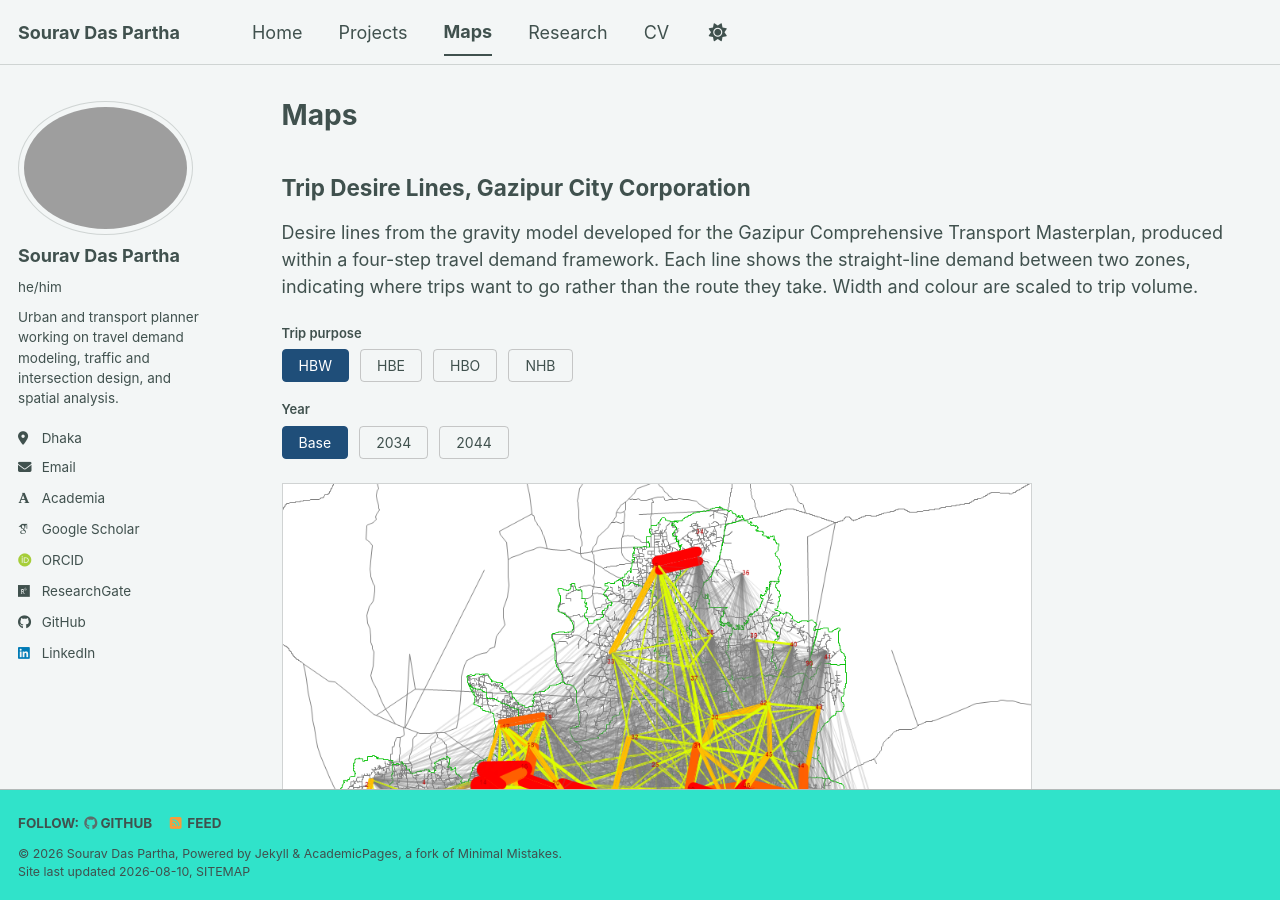
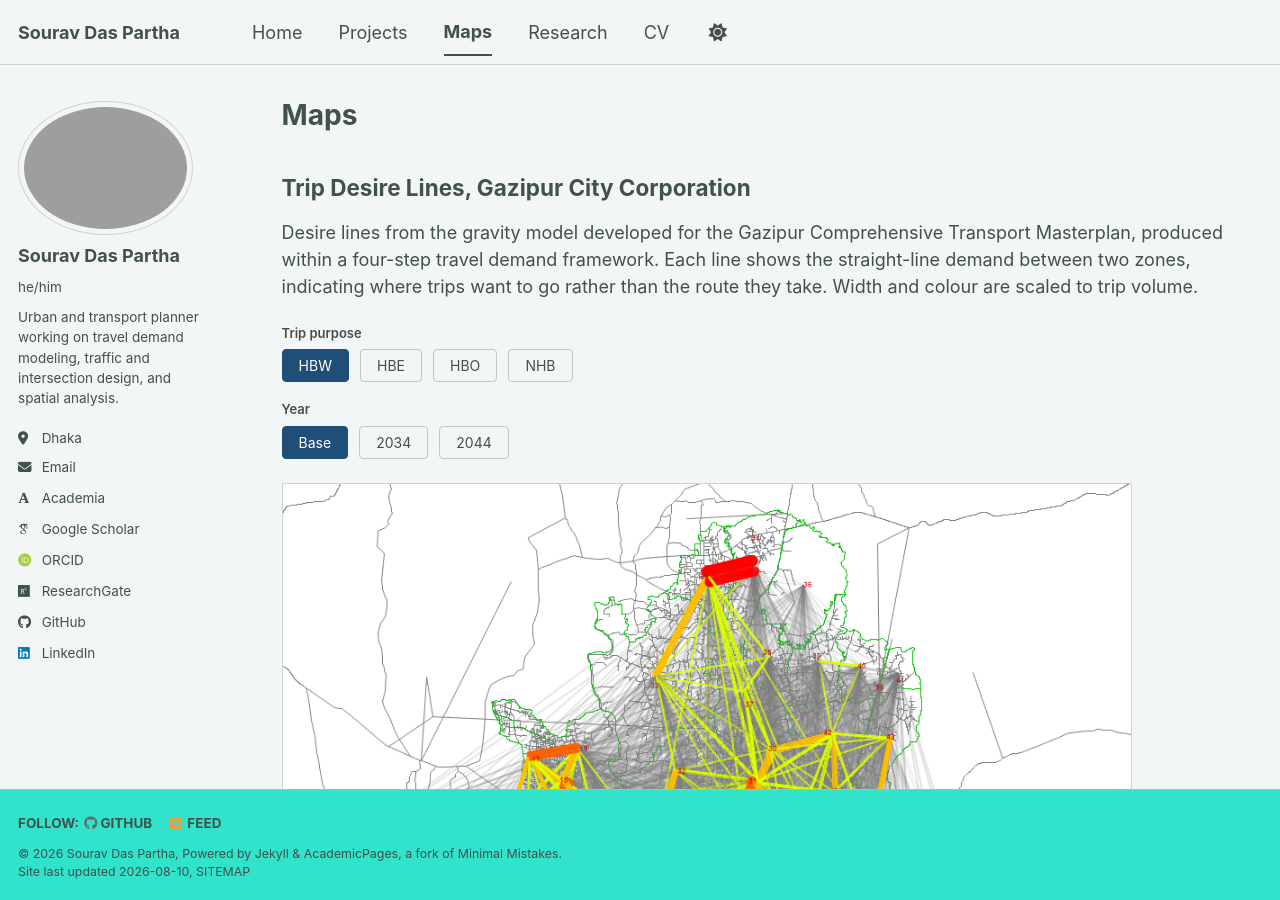
Before and after one commit to souravdaspartha/souravdaspartha.github.io, a Jekyll site: the page built from _pages/maps.md, in a window 1280 px wide and 900 px high. Built offline with Jekyll 4.4.1, drawn with Linux system fonts in a browser that asks for light colours; some web fonts are replaced; a script bundle is joined from its source files by our own code; library files that are not in the unit come from our copies.

Commit message:
Update maps.md

```diff
--- a/_pages/maps.md
+++ b/_pages/maps.md
@@ -25,7 +25,7 @@ Desire lines from the gravity model developed for the Gazipur Comprehensive Tran
 </div>
 
 <a id="desireLink" href="/images/desire-hbw-base.png" target="_blank">
-<img id="desireMap" src="/images/desire-hbw-base.png" alt="Trip desire lines" style="max-width: 750px; width: 100%; border: 1px solid rgba(128,128,128,0.3);">
+<img id="desireMap" src="/images/desire-hbw-base.png" alt="Trip desire lines" style="max-width: 850px; width: 100%; border: 1px solid rgba(128,128,128,0.3);">
 </a>
 
 <p><em id="desireCaption">Home-based work desire lines, base year.</em></p>
```
